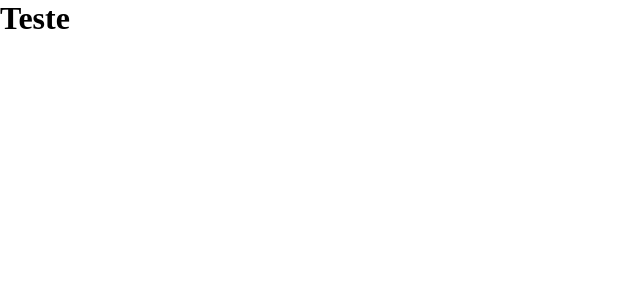
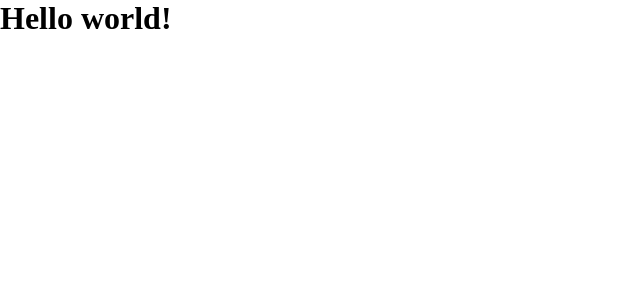
Before and after one commit to pviniciusm/react-base-template, a React (Vite) app: page / in a window 1280 px wide. Shown: the top 300 px of the page, without its empty margins (0-640 px from the left). Built offline with nearby package versions, Linux system fonts and the light colour scheme.

Commit message:
chore: redux toolkit and persist config

```diff
--- a/src/App.tsx
+++ b/src/App.tsx
@@ -1,7 +1,16 @@
+import { Provider } from "react-redux";
+import { persistedStore, store } from "./config/store";
+import { PersistGate } from "redux-persist/integration/react";
+import { Root } from "./Root";
+
 function App() {
     return (
         <>
-            <h1>Teste</h1>
+            <Provider store={store}>
+                <PersistGate persistor={persistedStore}>
+                    <Root />
+                </PersistGate>
+            </Provider>
         </>
     );
 }
--- /dev/null
+++ b/src/Root.tsx
@@ -0,0 +1,7 @@
+export const Root = () => {
+    return (
+        <>
+            <h1>Hello world!</h1>
+        </>
+    );
+};
--- /dev/null
+++ b/src/config/rootReducer.ts
@@ -0,0 +1,13 @@
+import { combineReducers } from "@reduxjs/toolkit";
+import { persistReducer } from "redux-persist";
+import storage from "redux-persist/lib/storage";
+
+const combinedReducers = combineReducers({});
+
+export const persistedReducers = persistReducer(
+    {
+        key: "root",
+        storage,
+    },
+    combinedReducers
+);
--- /dev/null
+++ b/src/config/store.ts
@@ -0,0 +1,18 @@
+import { configureStore } from "@reduxjs/toolkit";
+import { persistedReducers } from "./rootReducer";
+import { persistStore } from "redux-persist";
+
+export const store = configureStore({
+    reducer: persistedReducers,
+    middleware: (defaultMiddleware) =>
+        defaultMiddleware({
+            serializableCheck: false,
+        }),
+});
+
+export const persistedStore = persistStore(store);
+
+// Infer the `RootState` and `AppDispatch` types from the store itself
+export type RootState = ReturnType<typeof store.getState>;
+// Inferred type: {posts: PostsState, comments: CommentsState, users: UsersState}
+export type AppDispatch = typeof store.dispatch;
```
Also changed, not shown: src/config/hooks.ts (added, +7 -0 lines).
